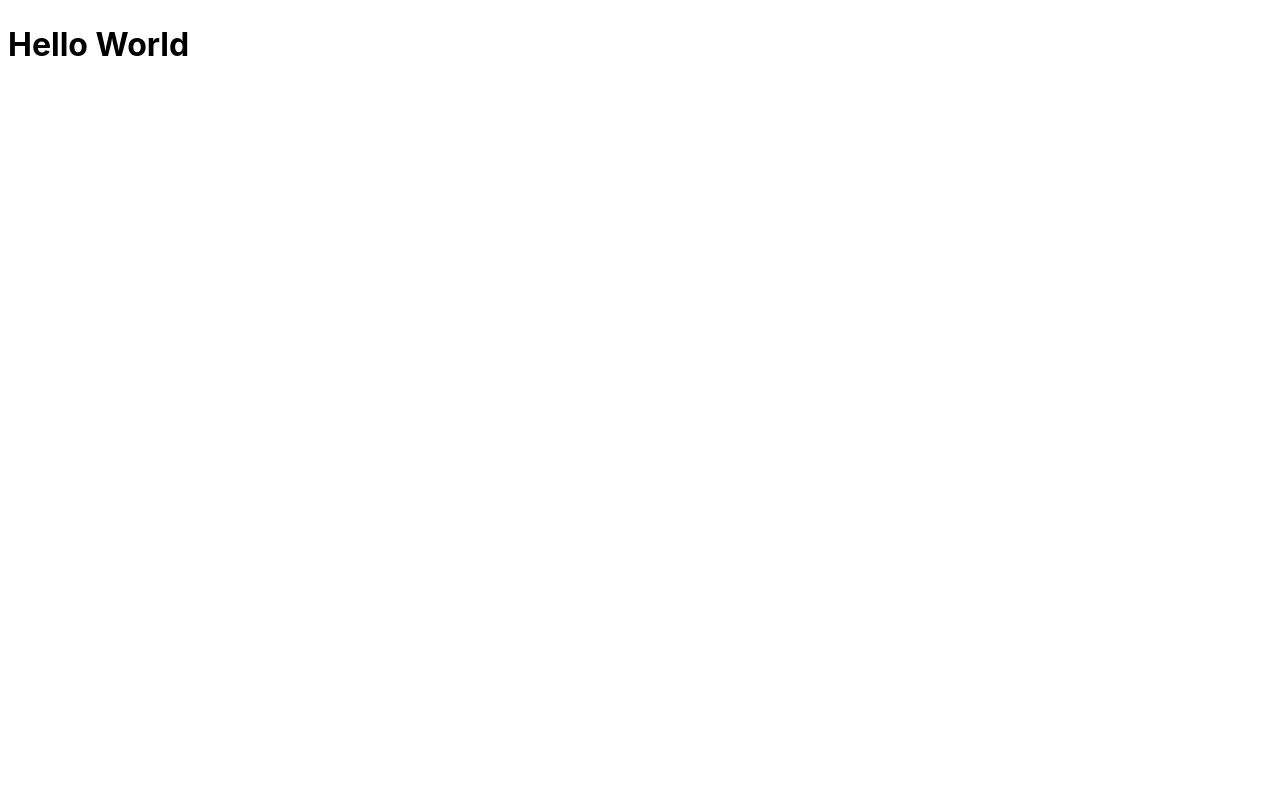
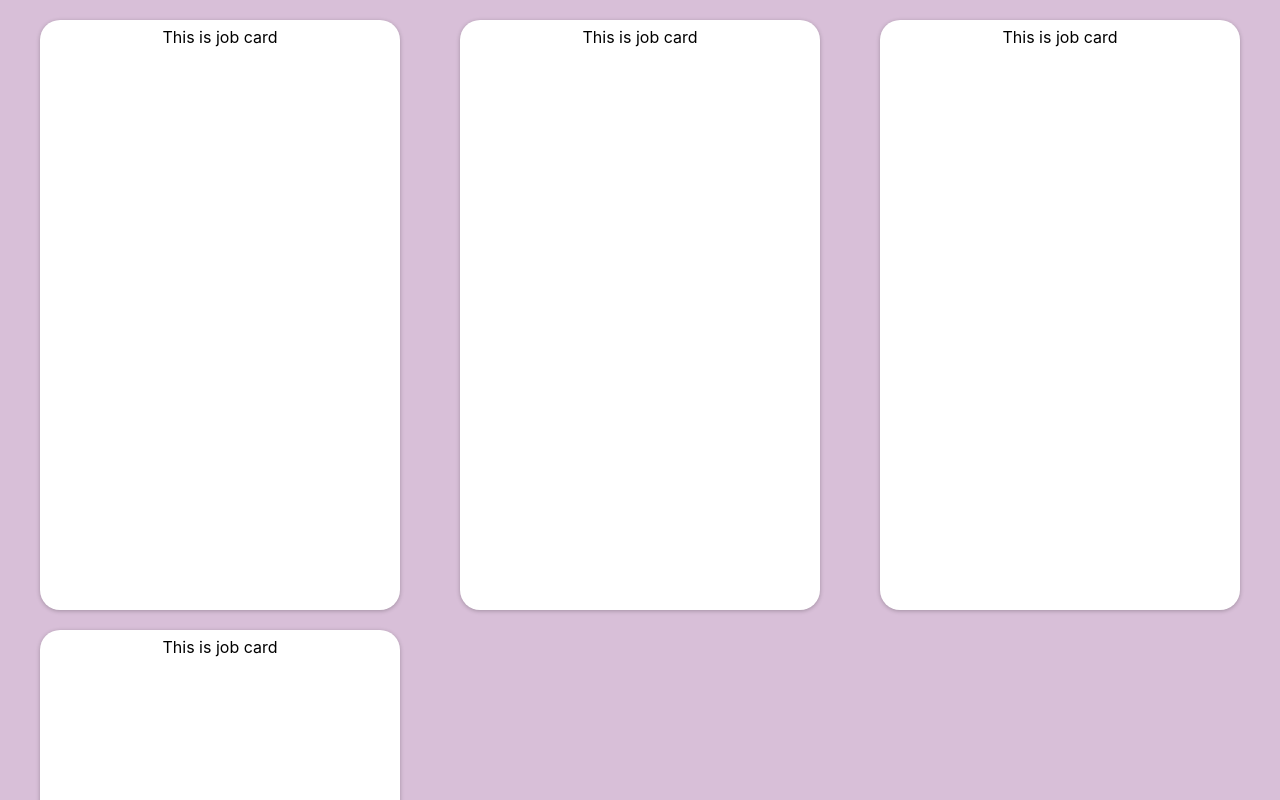
Before and after one commit to Kartik1110/weekday, a React (Vite) app: page / in a window 1280 px wide. Shown: the top 800 px of the page. Built offline with nearby package versions, Linux system fonts and the light colour scheme.

Commit message:
feat: added card layout

```diff
--- a/src/App.css
+++ b/src/App.css
@@ -0,0 +1,22 @@
+.main-layout {
+    background-color: thistle;
+    padding: 20px;
+    display: flex;
+    flex-direction: row;
+    justify-content: center;
+}
+
+.card-layout {
+    width: 100vw;
+    display: grid;
+    grid-template-columns: repeat(auto-fit, minmax(360px, 1fr));
+    grid-gap: 20px;
+    justify-items: center;
+}
+
+
+@media (max-width: 768px) {
+  .card-layout {
+    grid-template-columns: 1fr;
+  }
+}
--- a/src/App.tsx
+++ b/src/App.tsx
@@ -1,6 +1,16 @@
+import './App.css'
+import JobCard from "./components/JobCard"
+
 function App() {
   return (
-    <h1>Hello World</h1>
+    <div className='main-layout'>
+      <div className='card-layout'>
+        <JobCard />
+        <JobCard />
+        <JobCard />
+        <JobCard />
+      </div>
+    </div>
   )
 }
 
--- /dev/null
+++ b/src/components/JobCard.css
@@ -0,0 +1,19 @@
+.job-card {
+    display: flex;
+    flex-direction: column;
+    justify-content: space-between;
+    align-items: center;
+    padding: 5px;
+    height: 590px;
+    width: 360px;
+    max-width: 360px;
+    background-color: rgb(255, 255, 255);
+    box-shadow: rgba(0, 0, 0, 0.25) 0px 1px 4px 0px;
+    box-sizing: border-box;
+    border-radius: 20px;
+}
+
+.job-card:hover {
+    box-shadow: rgba(0, 0, 0, 0.25) 0px 1px 8px 0px;
+    transition: box-shadow 300ms cubic-bezier(0.4, 0, 0.2, 1) 0ms;
+}
--- /dev/null
+++ b/src/components/JobCard.tsx
@@ -0,0 +1,9 @@
+import './JobCard.css'
+
+export default function JobCard () {
+  return (
+    <div className="job-card">
+        This is job card
+    </div>
+  )
+}
--- a/src/index.css
+++ b/src/index.css
@@ -12,3 +12,6 @@
   -webkit-font-smoothing: antialiased;
   -moz-osx-font-smoothing: grayscale;
 }
+body {
+  margin: 0
+}
```
